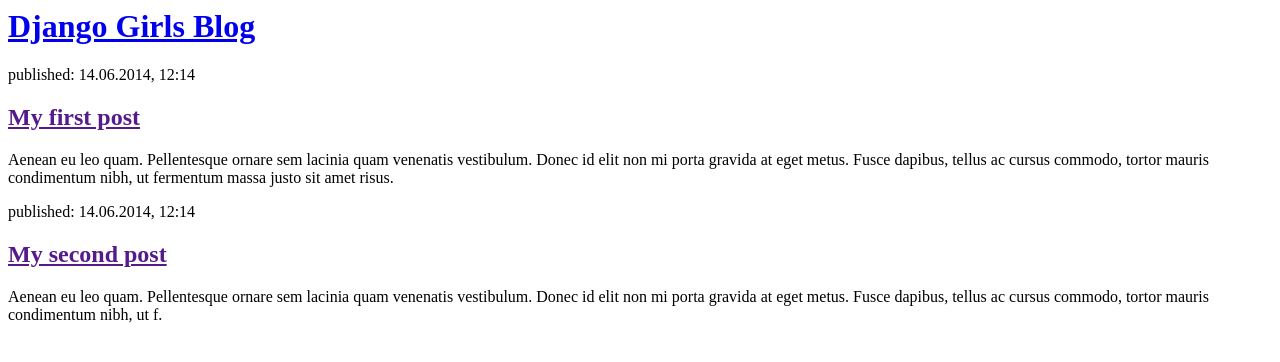
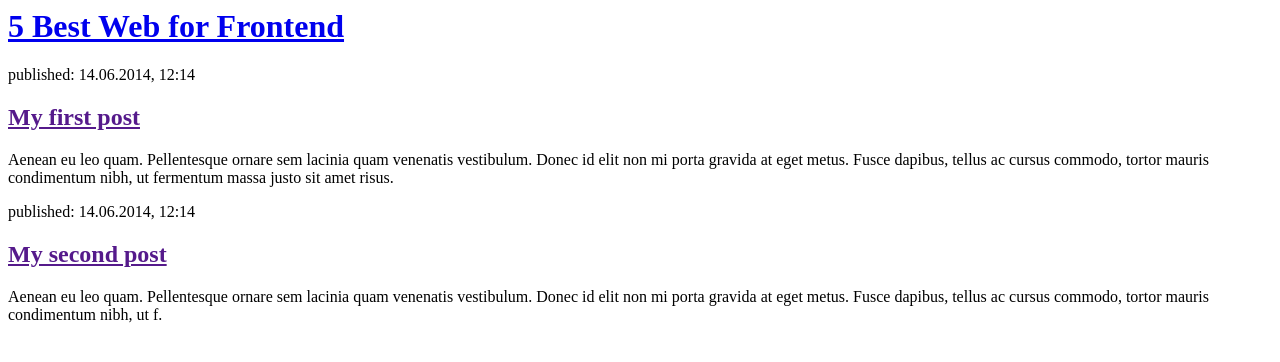
Before and after one commit to GrzesiekDe/django-web, a Django app: page / in a window 1280 px wide. Shown: the top 362 px of the page. Run offline with Django 3.2, Linux system fonts and the light colour scheme.

Commit message:
Add HTML

```diff
--- a/web/templates/web/post_list.html
+++ b/web/templates/web/post_list.html
@@ -1,10 +1,10 @@
 <html>
     <head>
-        <title>Django Girls blog</title>
+        <title>Best Web for Frontend</title>
     </head>
     <body>
         <div>
-            <h1><a href="/">Django Girls Blog</a></h1>
+            <h1><a href="/">5 Best Web for Frontend</a></h1>
         </div>
 
         <div>
```
